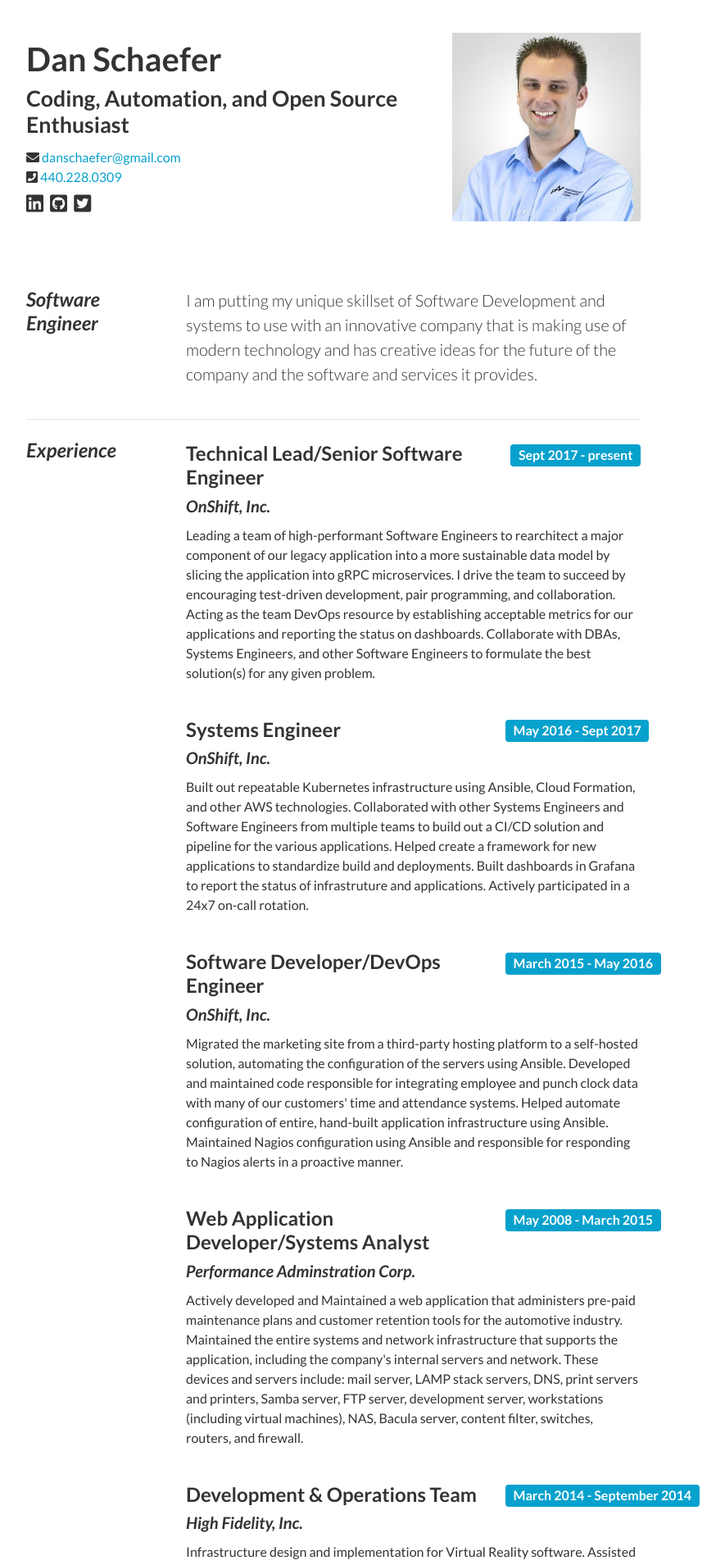
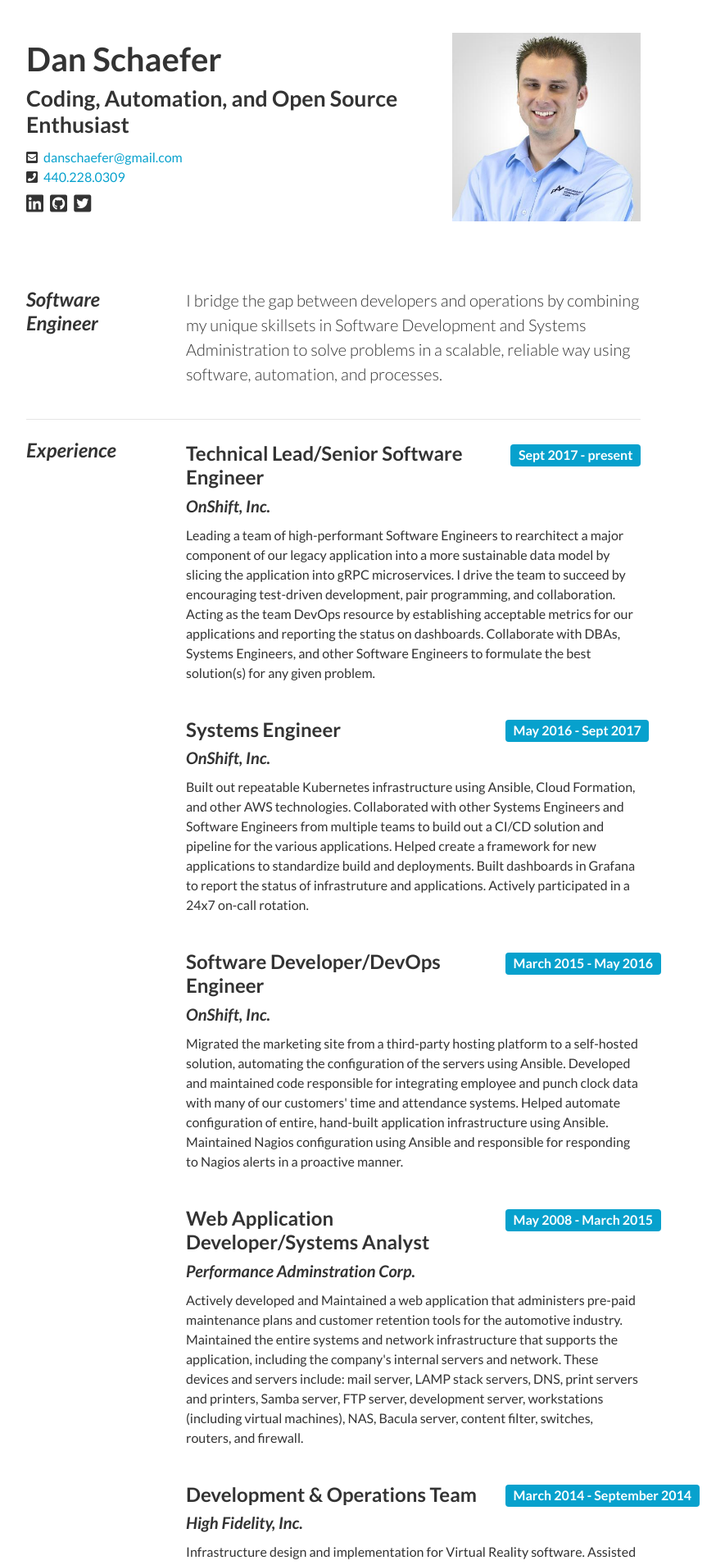
Before and after one commit to lieutdan13/lieutdan13, a Jekyll site: the page built from index.html, in a window 1280 px wide. Shown: the top 1909 px of the page at 82% size, without its empty margins (233-1118 px from the left). Built offline with Jekyll 4.4.1, drawn with Linux system fonts in a browser that asks for light colours.

Commit message:
change objective, fix font size on mobile, and adjust spacing

```diff
--- a/css/style.css
+++ b/css/style.css
@@ -1,5 +1,5 @@
 html {
-  font-size: 2.3rem;
+  font-size: 1rem;
 }
 
 .resume-wrap a i,.resume-wrap {color:#333333;}
@@ -3998,14 +3998,16 @@ a.post-thumbnail:hover {
 }
 
 .fas { font-size: 1.3rem; }
-.fab { font-size: 1.7rem; }
+.fab { font-size: 2rem; }
 .resume-exp-desc { margin-top: 1em; }
+  .resume-bio li { margin: 8px 0; }
 
 /* Small devices (landscape phones, 576px and up) */
 @media (min-width: 576px) {
   html { font-size: 1rem; }
   .fas { font-size: 1rem; }
   .fab { font-size: 1.5rem; }
+  .resume-bio li { margin: 0; }
   .resume-exp-desc { margin-top: 0; }
 }
 /* Medium devices (tablets, 768px and up) */
--- a/index.html
+++ b/index.html
@@ -113,8 +113,8 @@ skillset:
 							<h1 class="resume-bio-title mt-2">{{ site.name }}</h1>
 							<h2 class="resume-bio-tag mt-2"><small>{{ site.description }}</small></h2>
 							<ul class="m-0 mt-2">
-								<li><a href="mailto:{{ site.social_media.email }}" class="resume-bio-email"><i class="fas fa-envelope"></i> {{ site.social_media.email }}</a></li>
-                <li><a href="tel:{{ site.social_media.phone }}"><i class="fas fa-phone-square"></i> {{ site.social_media.phone }}</a></li>
+								<li><a href="mailto:{{ site.social_media.email }}" class="resume-bio-email"><i class="fas fa-envelope-square mr-1"></i> {{ site.social_media.email }}</a></li>
+                <li><a href="tel:{{ site.social_media.phone }}"><i class="fas fa-phone-square mr-1"></i> {{ site.social_media.phone }}</a></li>
 							</ul>
 							<ul class="resume-bio-social mx-0 my-2 d-print-none">
 								<li><a href="https://linkedin.com/in/{{ site.social_media.linkedin }}" target="_blank"><i class="fab fa-linkedin"></i></a></li>
@@ -137,7 +137,7 @@ skillset:
 									<h4 class="zmt resume-item-title">Software Engineer</h4>
 								</div>
 								<p class="col-lg-9 resume-objective lead">
-                  I am putting my unique skillset of Software Development and systems to use with an innovative company that is making use of modern technology and has creative ideas for the future of the company and the software and services it provides.
+                  I bridge the gap between developers and operations by combining my unique skillsets in Software Development and Systems Administration to solve problems in a scalable, reliable way using software, automation, and processes.
                 </p>
 							</section>
 							<hr>
```
